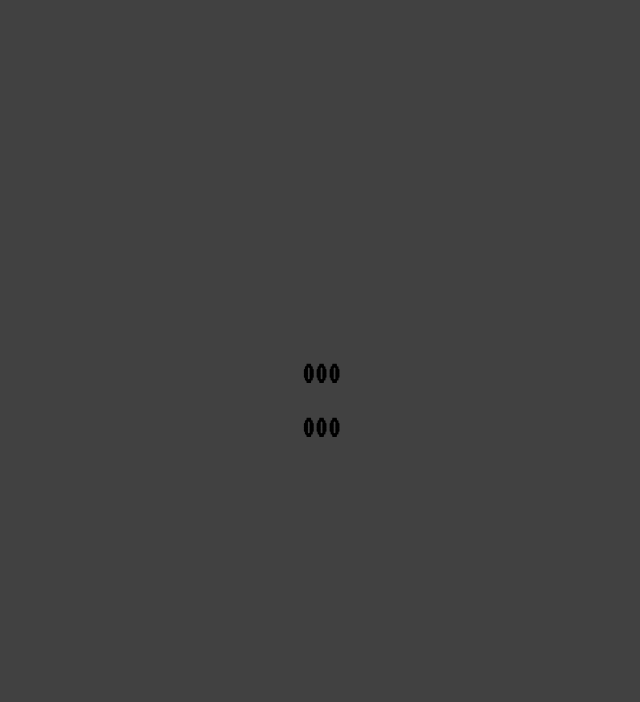
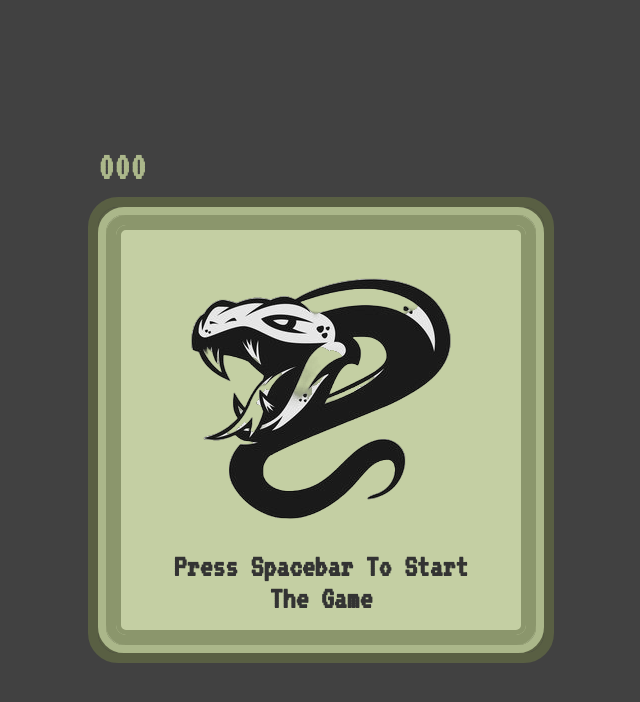
Before and after one commit to therishabhmittal-05/Classic-Snake, a plain HTML site: page index.html in a window 1280 px wide. Shown: the whole page, without its empty margins (319-959 px from the left). Drawn offline with Linux system fonts and the light colour scheme.

Commit message:
done with html and CSS

```diff
--- a/index.html
+++ b/index.html
@@ -19,15 +19,15 @@
         <h1 id="score">000</h1>
         <h1 id="highScore">000</h1>
       </div>
-      <div class="gameborder-1">
-        <div class="gameBorder-2">
-          <div class="gameBorder-3">
-            <div id="gameboard"></div>
+      <div class="game-border-1">
+        <div class="game-border-2">
+          <div class="game-border-3">
+            <div id="game-board"></div>
           </div>
         </div>
       </div>
     </div>
-    <!-- <h1 id="instruction-text">Press spacebar to start the game</h1>
-    <img src="snake-logo.jpg" alt="snake-logo"> -->
+    <img id= "logo"src="snake-logo.png" alt="snake-logo">
+    <h1 id="instruction-text">Press spacebar to start the game</h1>
   </body>
 </html>
--- a/styles.css
+++ b/styles.css
@@ -18,3 +18,60 @@ body,.snake{
     grid-template-rows: repeat(20,20px);
     margin: 5px;
 }
+.game-border-1{
+    border: #595F43 solid 10px;
+    border-radius: 30px;
+    box-shadow: inset 0 0 0 10px #595F43;
+}
+.game-border-2{
+    border: #abb78a solid 8px;
+    border-radius: 26px;
+    box-shadow: inset 0 0 0 10px #abb78a;
+}
+.game-border-3{
+    border: #8b966c solid 10px;
+    border-radius: 20px;
+    box-shadow: inset 0 0 0 5px #8b966c;
+}
+#instruction-text{
+    position: absolute;
+    top: 65%;
+    color: #333;
+    width: 300px;
+    text-align: center;
+    text-transform: capitalize;
+    padding: 30px;
+    margin:0;
+}
+.scores{
+    display: flex;
+    justify-content: space-between ;
+}
+
+#score{
+    color: #abb78a;
+}
+#score,
+#highScore{
+    font-size: 40px;
+    font-weight: bolder;
+    margin: 10px;
+}
+#highScore{
+    color: #d8d8d8;
+    display: none;
+}
+#logo,
+.game-border-3{
+    background-color: #c4cfa3;
+}
+.snake{
+    border: #5a5a5a 1px dotted;
+}
+.food{
+    background-color: #dedede;
+    border: #999 5px solid ;
+}
+#logo{
+    position: absolute;
+}
```
Also changed, not shown: snake-logo.jpg (deleted), snake-logo.png (added), 1 other file.
